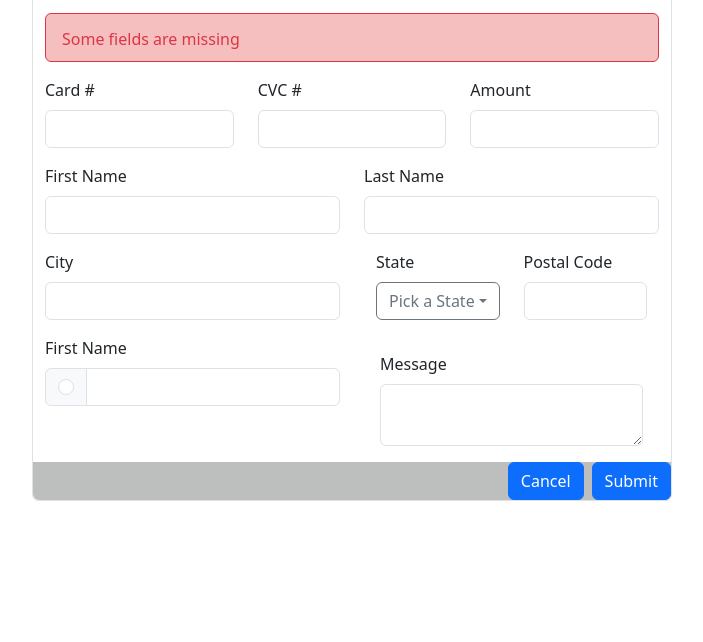
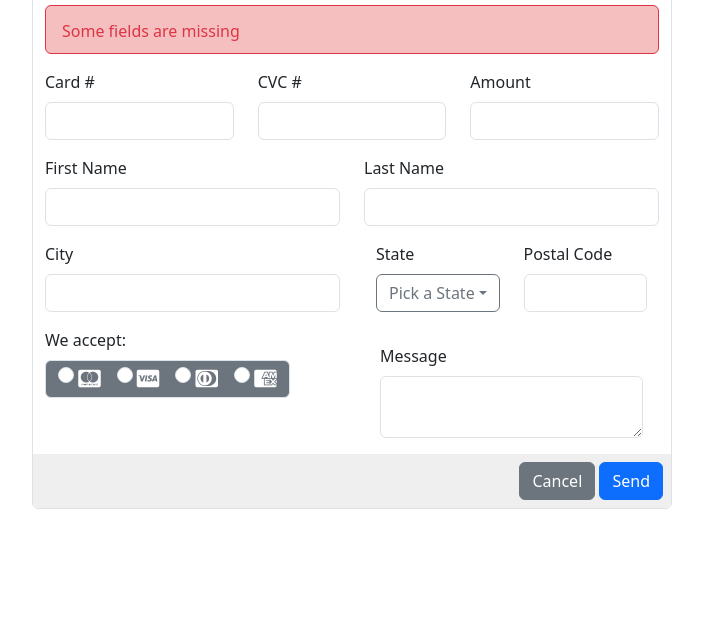
Before and after one commit to Julian0816/forms, a plain HTML site: page index.html in a window 1280 px wide. Shown: the part 158-800 px from the top of the page, without its empty margins (288-991 px from the left). Drawn offline with nearby package versions, Linux system fonts and the light colour scheme.

Commit message:
Project completed

```diff
--- a/index.html
+++ b/index.html
@@ -15,7 +15,7 @@
 
     <div class="d-flex align-items-center justify-content-center" style="height: 750px;">
         <form class="w-50 border boder-primary rounded">
-            <div class="rounded-top p-2" style="background-color: rgb(189, 191, 191);">
+            <div class="rounded-top p-2" style="background-color: rgb(239, 239, 239);">
                 <h2>Payment Form Example</h2>
             </div>
 
@@ -65,13 +65,30 @@
                         </div>
                         <!--TODO where do I put the id here?-->
                         <div class="mb-3">
-                            <label for="weAccept" class="form-label">First Name</label>
+                            <label for="weAccept" class="form-label">We accept:</label>
                             <div class="input-group">
-                                <div class="input-group-text">
+                                <div class="input-group-text gap-3 bg-secondary">
+                                    <div>
                                     <input class="form-check-input mt-0" type="radio" value=""
                                         aria-label="Radio button for following text input">
+                                        <i class="fa-brands fa-cc-mastercard fa-lg fa-inverse"></i>
+                                    </div>
+                                    <div>
+                                    <input class="form-check-input mt-0" type="radio" value=""
+                                        aria-label="Radio button for following text input">
+                                        <i class="fa-brands fa-cc-visa fa-lg fa-inverse"></i>
+                                    </div>
+                                    <div>
+                                    <input class="form-check-input mt-0" type="radio" value=""
+                                        aria-label="Radio button for following text input">
+                                        <i class="fa-brands fa-cc-diners-club fa-lg fa-inverse"></i>
+                                    </div>
+                                    <div>
+                                    <input class="form-check-input mt-0" type="radio" value=""
+                                        aria-label="Radio button for following text input">
+                                        <i class="fa-brands fa-cc-amex fa-lg fa-inverse"></i>
+                                    </div>
                                 </div>
-                                <input type="text" class="form-control" aria-label="Text input with radio button">
                             </div>
                         </div>
                     </div>
@@ -121,9 +138,11 @@
 
 
 
-            <div class="d-flex justify-content-end gap-2 rounded-bottom" style="background-color: rgb(189, 191, 191)" ;>
-                <button type="submit" class="btn btn-primary">Cancel</button>
-                <button type="submit" class="btn btn-primary">Submit</button>
+            <div class="d-flex justify-content-end gap-2 rounded-bottom" style="background-color: rgb(239, 239, 239);">
+                <div class="p-2">
+                    <button type="submit" class="btn btn-secondary">Cancel</button>
+                    <button type="submit" class="btn btn-primary">Send</button>
+                </div>
             </div>
         </form>
     </div>
```
